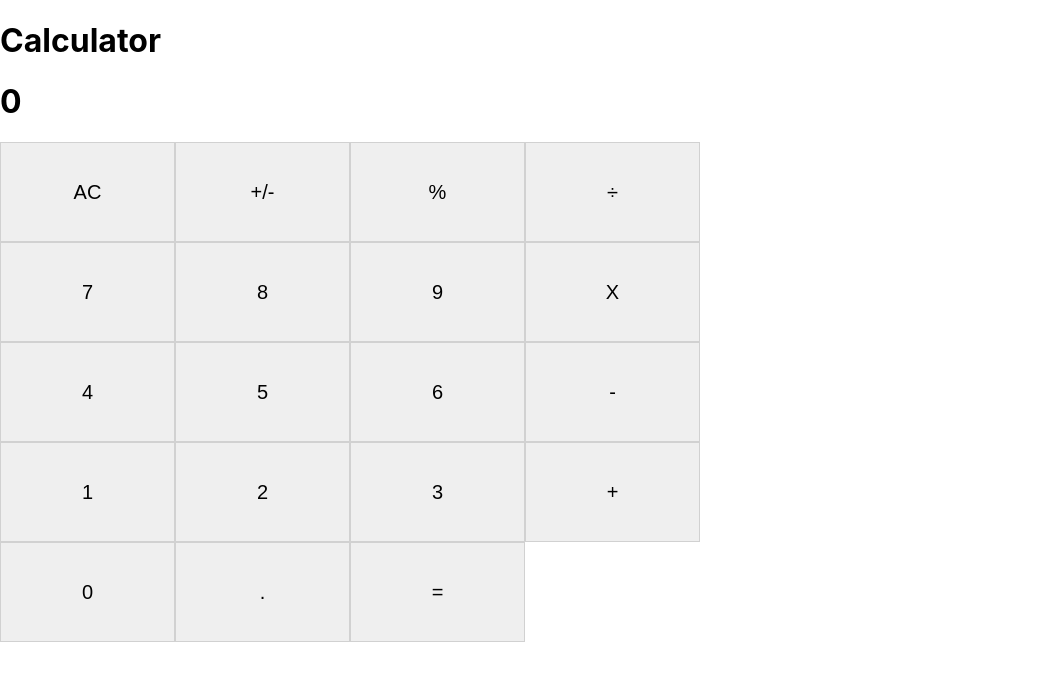
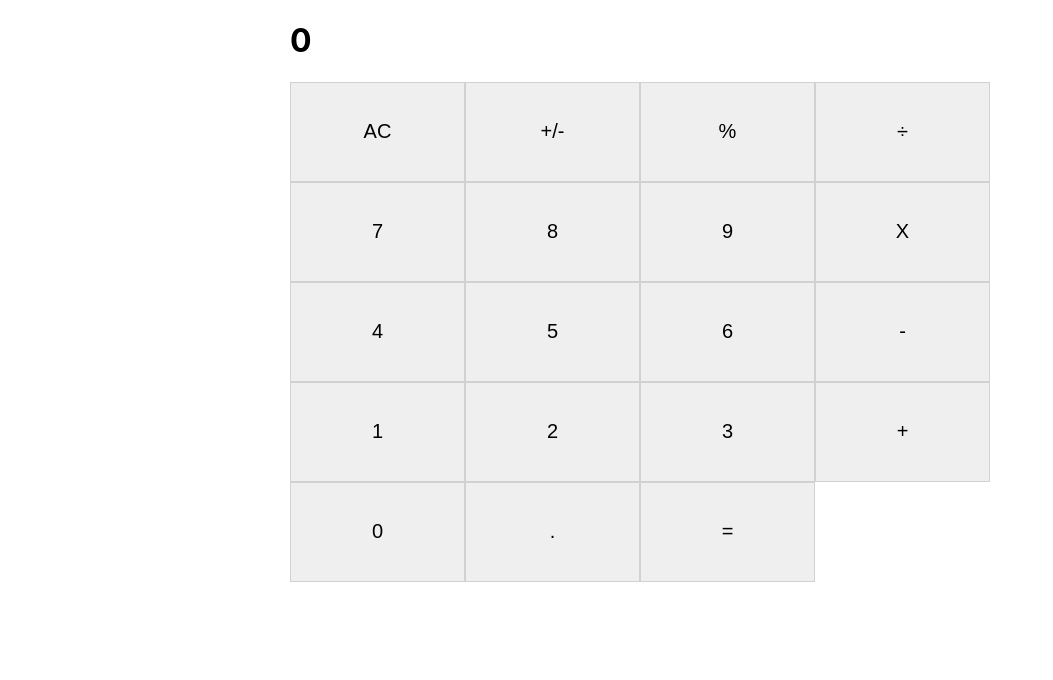
Before and after one commit to JuanPabloGil/Calculator-React, a React (Create React App) app: page / in a window 1280 px wide. Shown: the top 680 px of the page, without its empty margins (0-1053 px from the left). Built offline with nearby package versions, Linux system fonts and the light colour scheme.

Commit message:
Set calculator width to 700 px

```diff
--- a/src/components/App.js
+++ b/src/components/App.js
@@ -1,11 +1,11 @@
 import React from 'react';
 import Display from './display';
 import ButtonPanel from './buttonPanel';
+import '../style/App.css';
 
 function App() {
   return (
     <div className="App">
-      <h1>Calculator</h1>
       <Display />
       <ButtonPanel />
     </div>
--- /dev/null
+++ b/src/style/App.css
@@ -0,0 +1,4 @@
+.App {
+    margin: 0 auto;
+    width: 700px;
+}
```
